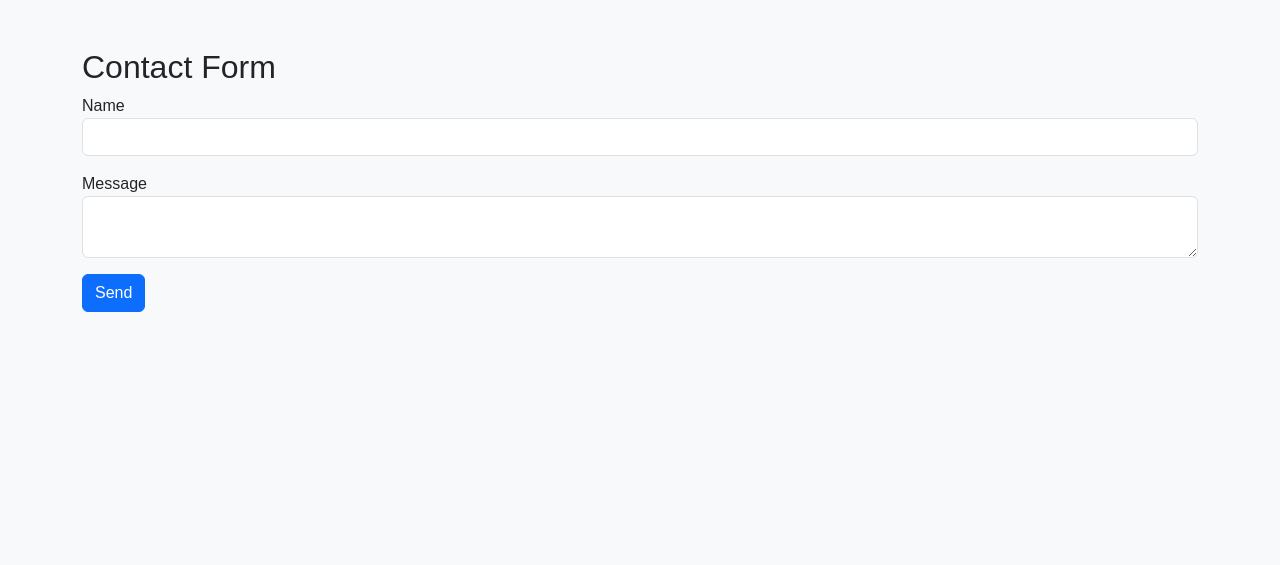
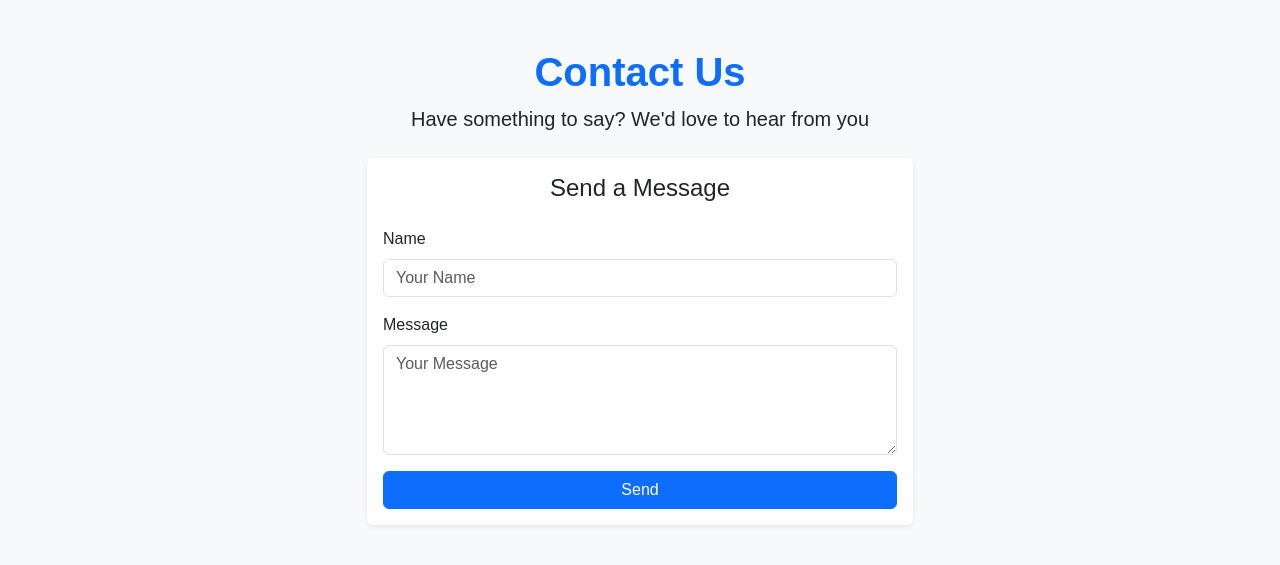
Before and after one commit to SyedFarmaan/project-tracker-v2, a Flask app: page /contact in a window 1280 px wide. Shown: the part 76-641 px from the top of the page. Run offline with Flask 3, Linux system fonts and the light colour scheme.

Commit message:
Styled UI templates: index, about, contact

```diff
--- a/templates/contact.html
+++ b/templates/contact.html
@@ -3,28 +3,42 @@
 {% block title %}Contact - Farmaan{% endblock %}
 
 {% block content %}
-    <h2>Contact Form</h2>
-    <form method="POST">
-        {{ form.hidden_tag() }}
-        <div class="mb-3">
-            {{ form.name.label }}<br>
-            {{ form.name(class="form-control") }}
-        </div>
-        <div class="mb-3">
-            {{ form.message.label }}<br>
-            {{ form.message(class="form-control") }}
-        </div>
-        {{ form.submit(class="btn btn-primary") }}
-    </form>
+<div class="text-center mb-4 mt-5">
+  <h1 class="display-6 text-primary fw-bold">Contact Us</h1>
+  <p class="lead">Have something to say? We'd love to hear from you</p>
+</div>
 
-    {% with messages = get_flashed_messages() %}
-      {% if messages %}
-        <div class="alert alert-info mt-3">
-          {% for message in messages %}
-            {{ message }}
-          {% endfor %}
-        </div>
-      {% endif %}
-    {% endwith %}
+<div class="row justify-content-center">
+  <div class="col-md-6">
+    <div class="card shadow-sm border-0">
+      <div class="card-body">
+        <h4 class="card-title text-center text-dark mb-4">Send a Message</h4>
 
+        <form method="POST">
+          {{ form.hidden_tag() }}
+
+          <div class="mb-3">
+            {{ form.name.label(class="form-label") }}
+            {{ form.name(class="form-control", placeholder="Your Name", aria_label="Name") }}
+            {% for error in form.name.errors %}
+              <div class="text-danger small">{{ error }}</div>
+            {% endfor %}
+          </div>
+
+          <div class="mb-3">
+            {{ form.message.label(class="form-label") }}
+            {{ form.message(class="form-control", rows="4", placeholder="Your Message", aria_label="Message") }}
+            {% for error in form.message.errors %}
+              <div class="text-danger small">{{ error }}</div>
+            {% endfor %}
+          </div>
+
+          <div class="d-grid">
+            {{ form.submit(class="btn btn-primary") }}
+          </div>
+        </form>
+      </div>
+    </div>
+  </div>
+</div>
 {% endblock %}
```
Also changed, not shown: templates/about.html (+17 -2 lines), templates/index.html (+36 -2 lines).
